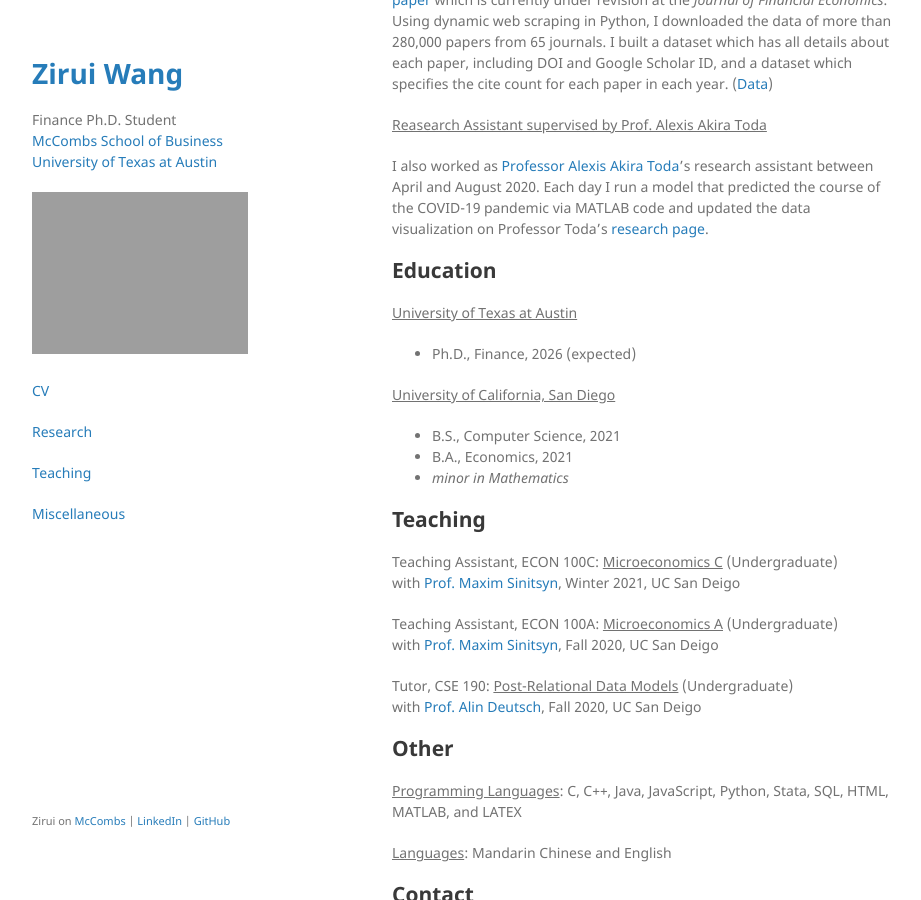
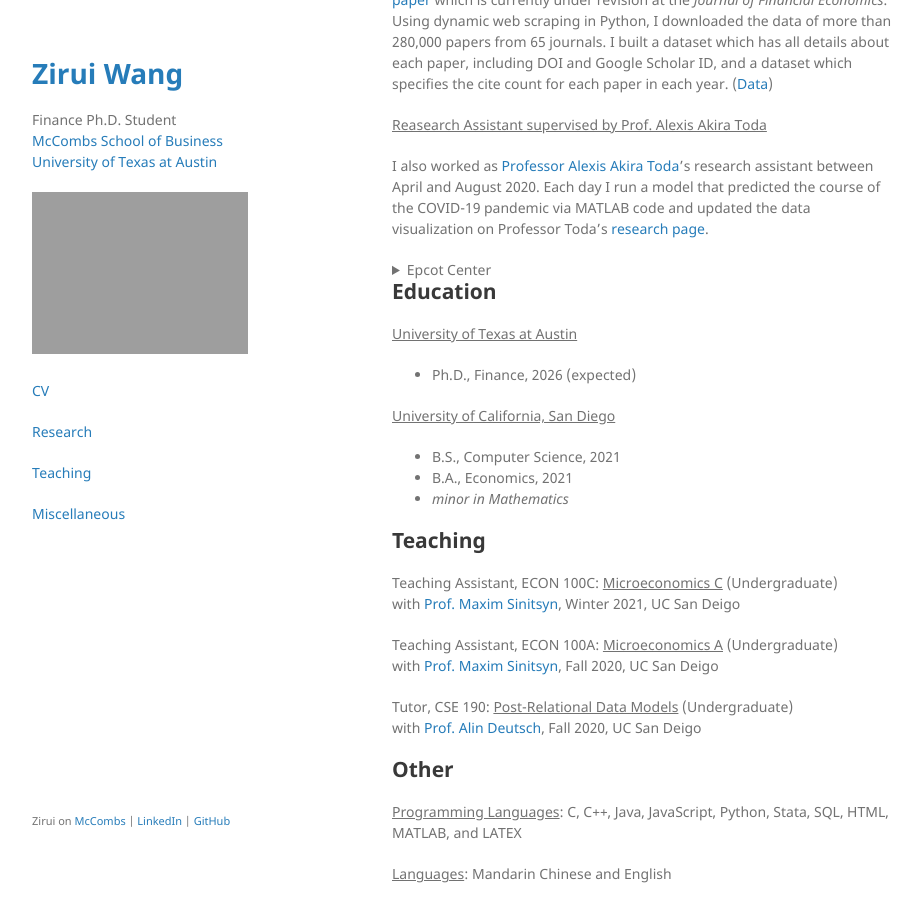
Before and after one commit to HarrisonZiruiWang/HarrisonZiruiWang.github.io, a Jekyll site: the page built from index.md, in a window 1280 px wide and 900 px high, scrolled down 551 px. Shown: the whole window, without its empty margins (178-1099 px from the left). Built offline with Jekyll 4.4.1, drawn with Linux system fonts in a browser that asks for light colours; our own code applies the rules of GitHub Pages for plain Markdown files.

Commit message:
Update index.md

```diff
--- a/index.md
+++ b/index.md
@@ -17,6 +17,11 @@
 
 I also worked as <a href="https://sites.google.com/site/aatoda111/home" target="_blank">Professor Alexis Akira Toda</a>'s research assistant between April and
 August 2020. Each day I run a model that predicted the course of the COVID-19 pandemic via MATLAB code and updated the data visualization on Professor Toda's <a href="https://sites.google.com/site/aatoda111/misc/covid19" target="_blank">research page</a>.
+
+<details>
+  <summary>Epcot Center</summary>
+  <p>Epcot is a theme park at Walt Disney World Resort featuring exciting attractions, international pavilions, award-winning fireworks and seasonal special events.</p>
+</details>
 
 ## Education
 
```
